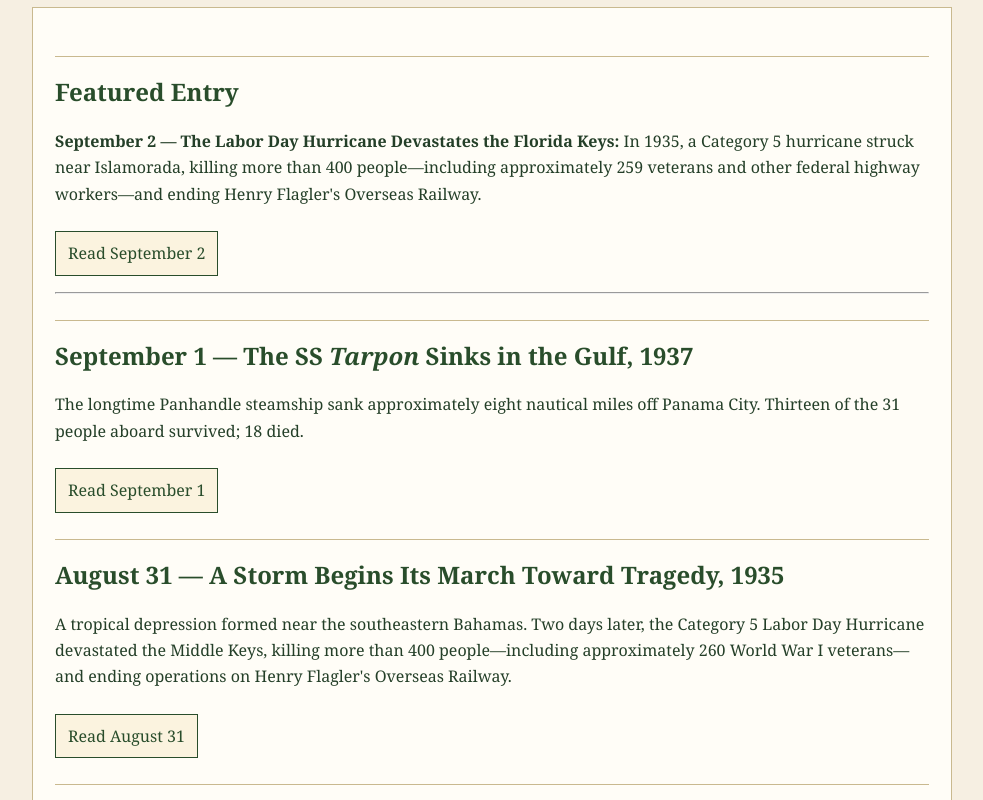
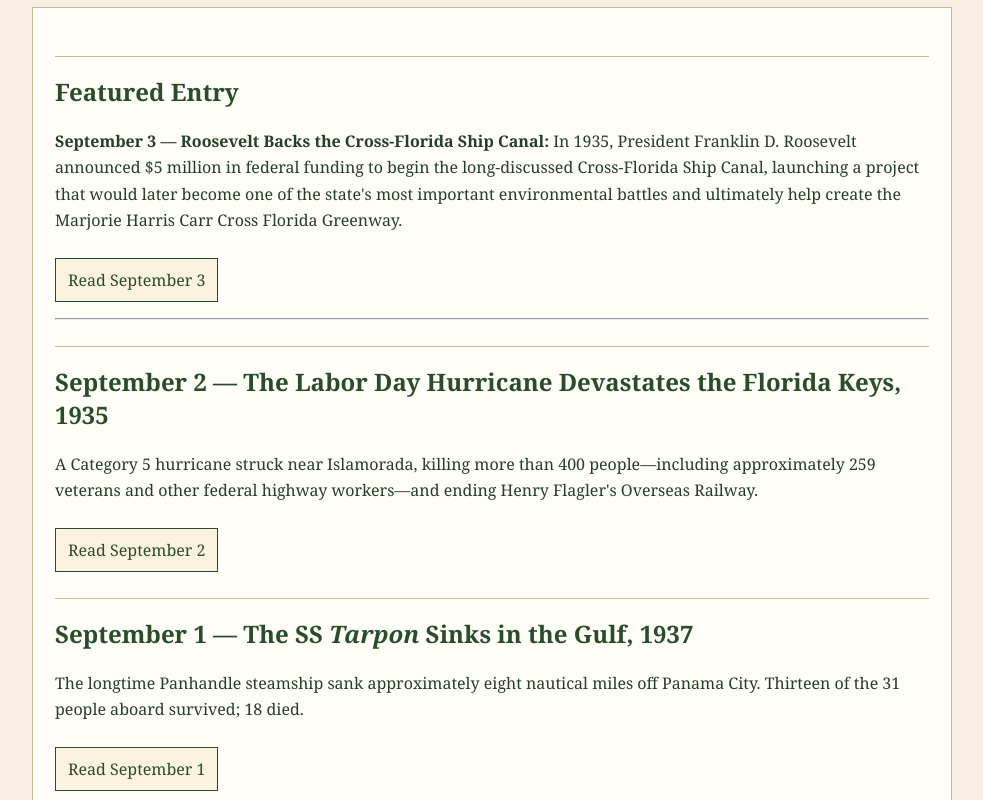
Before and after one commit to b2bconsult4u-FLH/florida-learning-hub, a plain HTML site: page today-in-florida-history.html in a window 1280 px wide. Shown: the part 580-1380 px from the top of the page, without its empty margins (148-1131 px from the left). Drawn offline with Linux system fonts and the light colour scheme.

Commit message:
Feature September 3 Cross-Florida Ship Canal story

```diff
--- a/today-in-florida-history.html
+++ b/today-in-florida-history.html
@@ -14,7 +14,8 @@
 <main>
 <section class="hero"><div class="kicker">Daily Florida History Archive</div><h1>Today in Florida History</h1><p>A growing calendar of Florida history entries connecting Spanish exploration, Native Florida, pioneer settlement, conservation, agriculture, transportation, culture, and the modern state.</p></section>
 <section class="article">
-<h2>Featured Entry</h2><p><strong>September 2 — The Labor Day Hurricane Devastates the Florida Keys:</strong> In 1935, a Category 5 hurricane struck near Islamorada, killing more than 400 people—including approximately 259 veterans and other federal highway workers—and ending Henry Flagler's Overseas Railway.</p><p><a class="btn" href="today-september-2-labor-day-hurricane.html">Read September 2</a></p><hr>
+<h2>Featured Entry</h2><p><strong>September 3 — Roosevelt Backs the Cross-Florida Ship Canal:</strong> In 1935, President Franklin D. Roosevelt announced $5 million in federal funding to begin the long-discussed Cross-Florida Ship Canal, launching a project that would later become one of the state's most important environmental battles and ultimately help create the Marjorie Harris Carr Cross Florida Greenway.</p><p><a class="btn" href="today-september-3-cross-florida-ship-canal.html">Read September 3</a></p><hr>
+<h2>September 2 — The Labor Day Hurricane Devastates the Florida Keys, 1935</h2><p>A Category 5 hurricane struck near Islamorada, killing more than 400 people—including approximately 259 veterans and other federal highway workers—and ending Henry Flagler's Overseas Railway.</p><p><a class="btn" href="today-september-2-labor-day-hurricane.html">Read September 2</a></p>
 <h2>September 1 — The SS <em>Tarpon</em> Sinks in the Gulf, 1937</h2><p>The longtime Panhandle steamship sank approximately eight nautical miles off Panama City. Thirteen of the 31 people aboard survived; 18 died.</p><p><a class="btn" href="today-september-1-ss-tarpon.html">Read September 1</a></p>
 <h2>August 31 — A Storm Begins Its March Toward Tragedy, 1935</h2><p>A tropical depression formed near the southeastern Bahamas. Two days later, the Category 5 Labor Day Hurricane devastated the Middle Keys, killing more than 400 people—including approximately 260 World War I veterans—and ending operations on Henry Flagler's Overseas Railway.</p><p><a class="btn" href="today-august-31-labor-day-hurricane.html">Read August 31</a></p>
 <h2>August 30 — Discovery Begins a Record-Setting Career, 1984</h2><p>Space Shuttle <em>Discovery</em> launched from Kennedy Space Center on STS-41D. The six-day mission deployed three communications satellites and tested a 102-foot experimental solar array, beginning the most-flown career in the shuttle fleet.</p><p><a class="btn" href="today-august-30-discovery-first-flight.html">Read August 30: Discovery</a></p>
@@ -22,7 +23,7 @@
 <h2>August 29 — Gemini V Returns from Its Record-Setting Mission, 1965</h2><p>Astronauts Gordon Cooper and Pete Conrad returned to Earth after nearly eight days in orbit. Gemini V had launched from Cape Kennedy and helped prove that astronauts and spacecraft could endure a mission lasting approximately as long as a journey to the Moon and back.</p><p><a class="btn" href="today-august-29-gemini-v.html">Read August 29</a></p>
 <h2>August 28 — Menéndez Reaches Florida and Names San Agustín, 1565</h2><p>Spanish admiral Pedro Menéndez de Avilés reached the Florida coast during the expedition that would establish St. Augustine. The date was the feast day of Saint Augustine of Hippo, giving San Agustín the name that has endured for more than four and a half centuries.</p><p><a class="btn" href="today-august-28-menendez-san-agustin.html">Read August 28</a></p>
 <h2>August 27 — Tallahassee Bus Boycott Leaders Arrested, 1956</h2><p>Tallahassee police arrested Rev. C.K. Steele and Rev. Daniel B. Speed for operating the carpool that helped sustain the Tallahassee Bus Boycott.</p><p><a class="btn" href="today-august-27-tallahassee-bus-boycott.html">Read August 27</a></p>
-<h2>Monthly Archive</h2><div class="toc"><ul><li><strong>April</strong> — Ponce de León, Marjorie Stoneman Douglas, Narváez, Flagler's Railroad</li><li><strong>June</strong> — Amelia Earhart, Juan Ortiz</li><li><strong>August</strong> — St. Augustine, Tallahassee Bus Boycott, Gemini V, Alachua Land Office, Space Shuttle Discovery, Labor Day Hurricane</li><li><strong>September</strong> — SS <em>Tarpon</em>, Labor Day Hurricane</li><li><strong>Coming Soon</strong> — Master index and monthly archive pages</li></ul></div>
+<h2>Monthly Archive</h2><div class="toc"><ul><li><strong>April</strong> — Ponce de León, Marjorie Stoneman Douglas, Narváez, Flagler's Railroad</li><li><strong>June</strong> — Amelia Earhart, Juan Ortiz</li><li><strong>August</strong> — St. Augustine, Tallahassee Bus Boycott, Gemini V, Alachua Land Office, Space Shuttle Discovery, Labor Day Hurricane</li><li><strong>September</strong> — SS <em>Tarpon</em>, Labor Day Hurricane, Cross-Florida Ship Canal</li><li><strong>Coming Soon</strong> — Master index and monthly archive pages</li></ul></div>
 </section></main>
 <footer class="footer"><div>© 2026 Florida Learning Hub · Florida Heritage Series</div></footer>
 </div></body></html>
```
